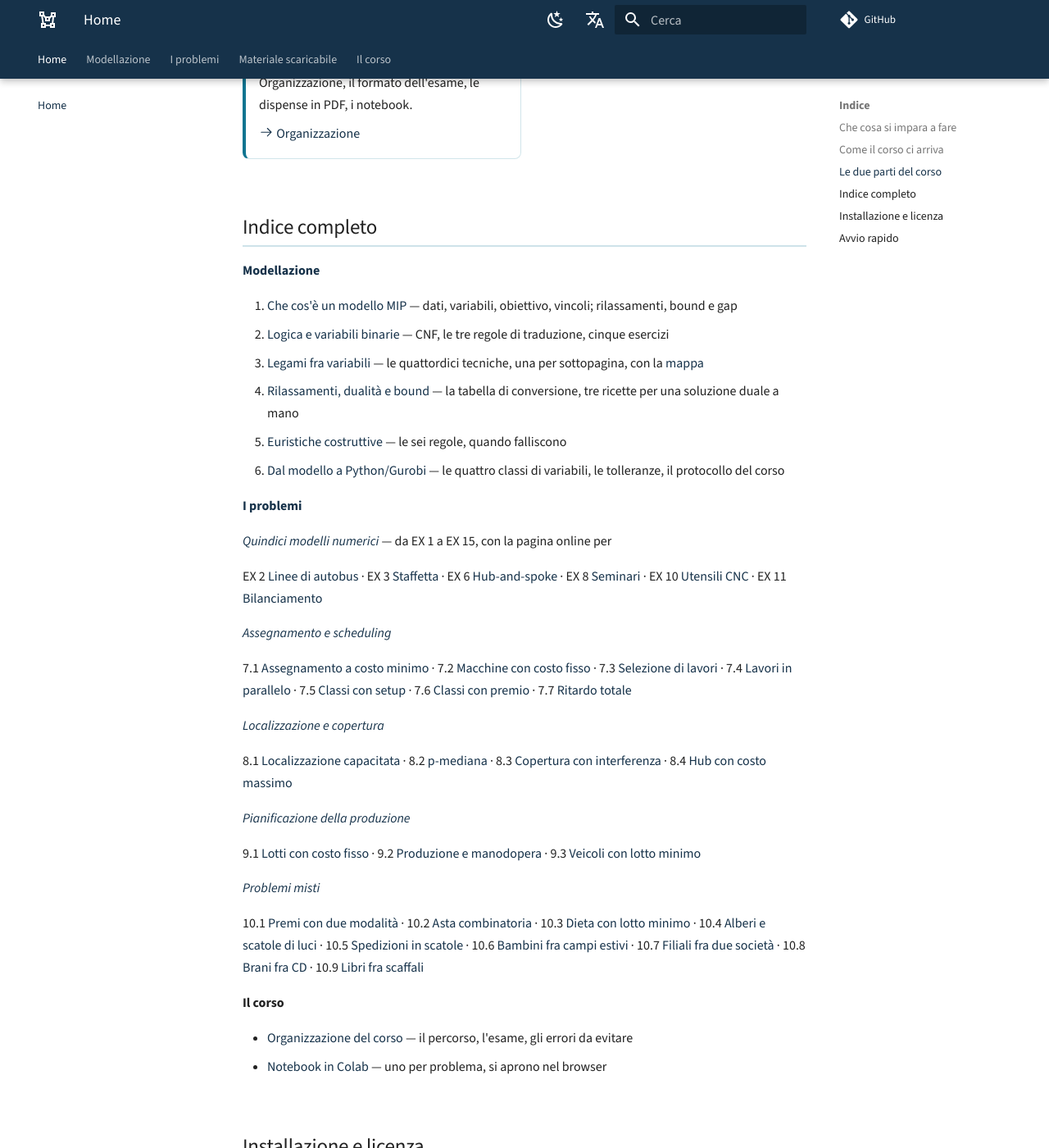
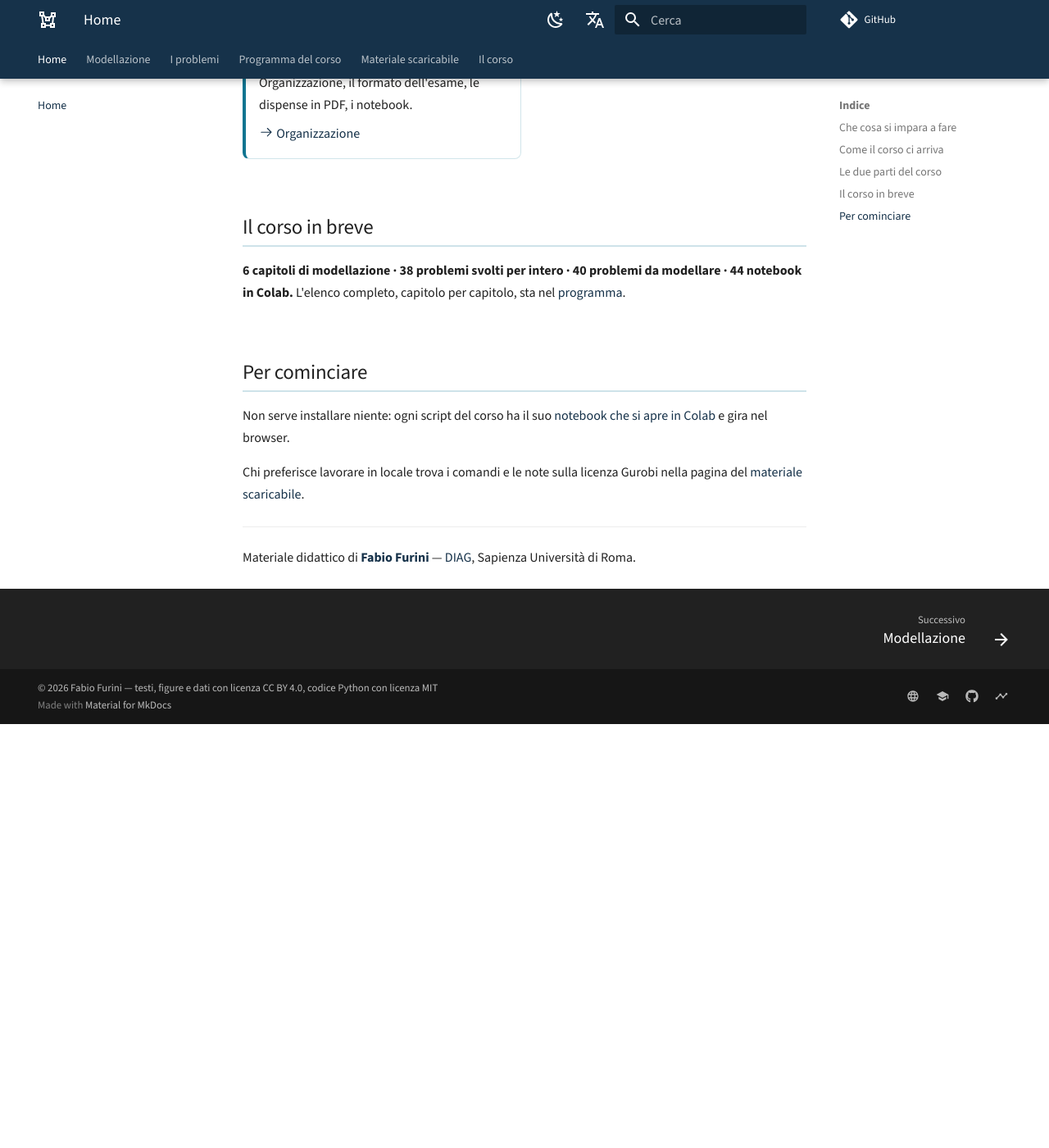
Before and after one commit to fabiofurini/modellazione-mip, an MkDocs documentation site: the page built from docs/index.md, in a window 1280 px wide and 1400 px high, scrolled down 2406 px. Shown: the whole window at 82% size. Built offline with MkDocs 1.6.1 and Material for MkDocs 9.7.7, drawn with Linux system fonts in a browser that asks for light colours; comment, search, counter and statistics services are not loaded; after the commit the page ends 3289 px from its top, so only the background shows below that; some of the changed text lies outside the part shown.

Commit message:
La prima pagina si accorcia: l'indice completo diventa il programma
La home era 227 righe e dalla meta' in poi ripeteva la sidebar: i sei capitoli,
tutti i gruppi di problemi, i problemi dal 7.1 al 10.9, poi installazione e
avvio. Adesso e' 139 righe e finisce dove deve: che cosa si impara, come il
corso ci arriva, le due parti, il corso in breve, come cominciare.

L'indice completo e' diventato una pagina sua, «Programma del corso», per chi
vuole vedere tutto in una volta. Le istruzioni per la licenza Gurobi --- portale,
grbgetkey, VPN --- sono passate alla pagina del materiale scaricabile, dove uno
le cerca: in prima pagina resta una riga, non serve installare niente.

Co-Authored-By: Claude Opus 5 <noreply@anthropic.com>

````diff
--- a/docs/index.md
+++ b/docs/index.md
@@ -119,107 +119,19 @@ associato al [DIAG](https://www.diag.uniroma1.it/), Sapienza Università di Roma
 
 </div>
 
-## Indice completo
+## Il corso in breve
 
-**[Modellazione](modellazione.md)**
+**6 capitoli di modellazione · 38 problemi svolti per intero · 40 problemi da
+modellare · 44 notebook in Colab.** L'elenco completo, capitolo per capitolo, sta
+nel [programma](programma.md).
 
-1. [Che cos'è un modello MIP](modellazione-1.md) — dati, variabili, obiettivo,
-   vincoli; rilassamenti, bound e gap
-2. [Logica e variabili binarie](modellazione-2.md) — CNF, le tre regole di
-   traduzione, cinque esercizi
-3. [Legami fra variabili](legami.md) — le quattordici tecniche, una per
-   sottopagina, con la [mappa](legami.md)
-4. [Rilassamenti, dualità e bound](modellazione-4.md) — la tabella di
-   conversione, tre ricette per una soluzione duale a mano
-5. [Euristiche costruttive](modellazione-5.md) — le sei regole, quando
-   falliscono
-6. [Dal modello a Python/Gurobi](modellazione-6.md) — le quattro classi di
-   variabili, le tolleranze, il protocollo del corso
+## Per cominciare
 
-**[I problemi](problemi.md)**
-
-*[Quindici modelli numerici](numerici.md)* — da EX 1 a EX 15, con la pagina online per
-
-EX 2 [Linee di autobus](ex-02.md) ·
-EX 3 [Staffetta](ex-03.md) ·
-EX 6 [Hub-and-spoke](ex-06.md) ·
-EX 8 [Seminari](ex-08.md) ·
-EX 10 [Utensili CNC](ex-10.md) ·
-EX 11 [Bilanciamento](ex-11.md)
-
-*[Assegnamento e scheduling](scheduling.md)*
-
-7.1 [Assegnamento a costo minimo](scheduling-1.md) ·
-7.2 [Macchine con costo fisso](scheduling-2.md) ·
-7.3 [Selezione di lavori](scheduling-3.md) ·
-7.4 [Lavori in parallelo](scheduling-4.md) ·
-7.5 [Classi con setup](scheduling-5.md) ·
-7.6 [Classi con premio](scheduling-6.md) ·
-7.7 [Ritardo totale](scheduling-7.md)
-
-*[Localizzazione e copertura](localizzazione.md)*
-
-8.1 [Localizzazione capacitata](localizzazione-1.md) ·
-8.2 [p-mediana](localizzazione-2.md) ·
-8.3 [Copertura con interferenza](localizzazione-3.md) ·
-8.4 [Hub con costo massimo](localizzazione-4.md)
-
-*[Pianificazione della produzione](produzione.md)*
-
-9.1 [Lotti con costo fisso](produzione-1.md) ·
-9.2 [Produzione e manodopera](produzione-2.md) ·
-9.3 [Veicoli con lotto minimo](produzione-3.md)
-
-*[Problemi misti](misti.md)*
-
-10.1 [Premi con due modalità](misti-1.md) ·
-10.2 [Asta combinatoria](misti-2.md) ·
-10.3 [Dieta con lotto minimo](misti-3.md) ·
-10.4 [Alberi e scatole di luci](misti-4.md) ·
-10.5 [Spedizioni in scatole](misti-5.md) ·
-10.6 [Bambini fra campi estivi](misti-6.md) ·
-10.7 [Filiali fra due società](misti-7.md) ·
-10.8 [Brani fra CD](misti-8.md) ·
-10.9 [Libri fra scaffali](misti-9.md)
-
-
-
-**Il corso**
-
-- [Organizzazione del corso](organizzazione.md) — il percorso, l'esame, gli
-  errori da evitare
-- [Notebook in Colab](notebook.md) — uno per problema, si aprono nel browser
-
-## Installazione e licenza
-
-```bash
-python3 -m pip install gurobipy
-```
-
-Il pacchetto pip include una **licenza dimostrativa** (fino a 2000 variabili e 2000 vincoli):
-sufficiente per tutte le istanze di questo corso. All'avvio compare la riga
-`Restricted license - for non-production use only`: è normale.
-
-**Licenza accademica completa (gratuita):**
-1. registrarsi su <https://portal.gurobi.com> con l'email istituzionale (`@uniroma1.it`);
-2. richiedere una *Named-User Academic License*;
-3. eseguire il comando `grbgetkey XXXXXXXX-...` mostrato dal portale (serve la rete di ateneo o VPN);
-4. la licenza viene salvata in `~/gurobi.lic` e da quel momento non ci sono limiti di dimensione.
-
----
-
-## Avvio rapido
-
-```bash
-python3 -m pip install gurobipy matplotlib pandas
-python3 python/esegui_tutti.py        # rigenera dati, risultati, figure e notebook
-```
-
-Oppure **senza installare niente**: ogni capitolo ha un
+Non serve installare niente: ogni script del corso ha il suo
 [notebook che si apre in Colab](notebook.md) e gira nel browser.
 
-Nel [repository](https://github.com/fabiofurini/modellazione-mip)
-trovi tutti gli **script Python** e le **istanze** in CSV.
+Chi preferisce lavorare in locale trova i comandi e le note sulla licenza Gurobi
+nella pagina del [materiale scaricabile](materiale.md#rigenerare-tutto).
 
 ---
 
--- a/mkdocs.yml
+++ b/mkdocs.yml
@@ -163,6 +163,7 @@ nav:
           - 10.8 Brani fra CD: misti-8.md
           - 10.9 Libri fra scaffali: misti-9.md
       - Problemi da modellare: da-modellare.md
+  - Programma del corso: programma.md
   - Materiale scaricabile: materiale.md
   - Il corso:
       - Come si lavora con il corso: organizzazione.md
````
Also changed, not shown: docs/materiale.md (+19 -2 lines), docs/programma.md (added, +75 -0 lines).
